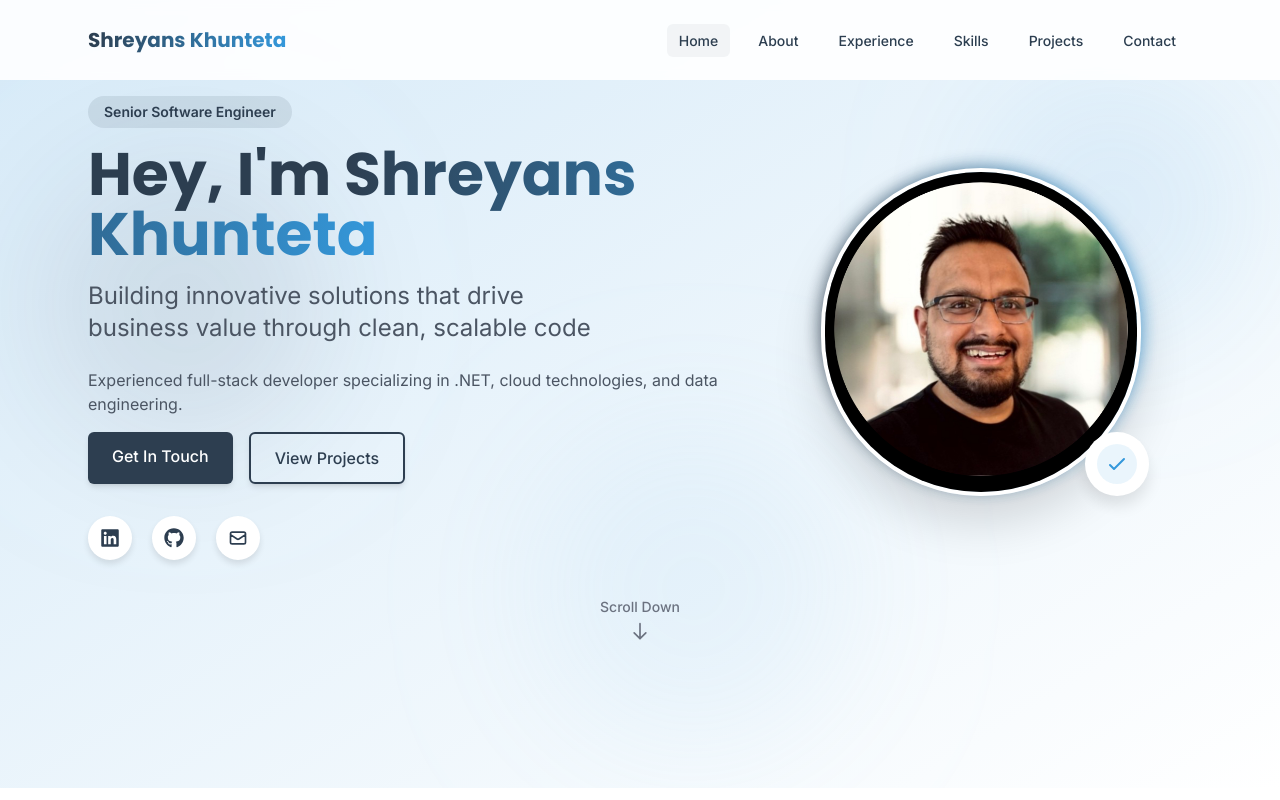
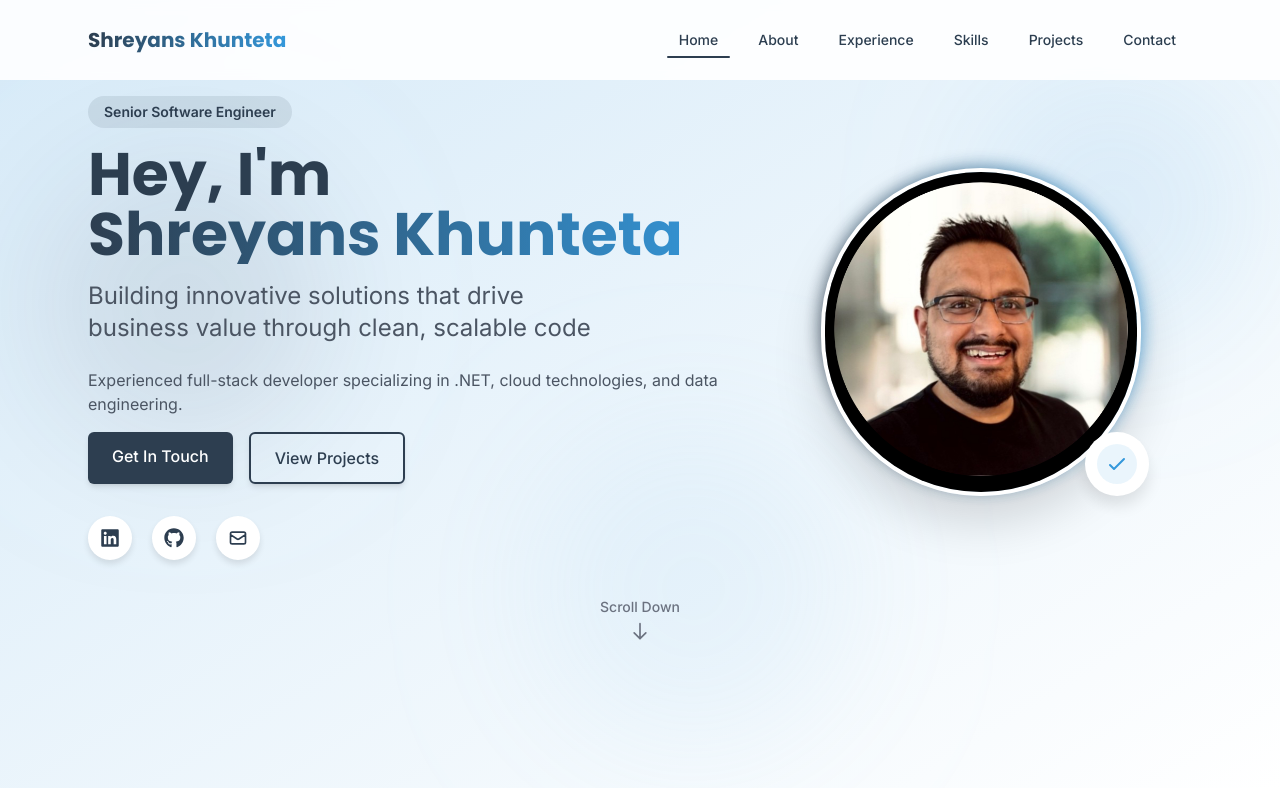
Before and after one commit to SKhunteta/PortfolioWebsite, a React (Vite) app: page / in a window 1280 px wide. Shown: the top 800 px of the page. Built offline with nearby package versions, Linux system fonts and the light colour scheme.

Commit message:
Fix: Improve navigation underlines and replace SK with full name throughout site

```diff
--- a/src/components/Footer.jsx
+++ b/src/components/Footer.jsx
@@ -15,9 +15,9 @@ const Footer = () => {
           <div>
             <a
               href="#home"
-              className="text-3xl font-bold font-display mb-4 inline-block"
+              className="text-xl font-bold font-display mb-4 inline-block"
             >
-              <span className="gradient-text">SK</span>
+              <span className="gradient-text">Shreyans Khunteta</span>
             </a>
             <p className="text-gray-300 mt-2 max-w-xs">
               Building innovative solutions that drive business value through
--- a/src/components/navbar.jsx
+++ b/src/components/navbar.jsx
@@ -75,13 +75,20 @@ const Navbar = () => {
               <li key={id}>
                 <a
                   href={`#${link}`}
-                  className={`px-3 py-2 rounded-md mx-1 text-sm font-medium transition-all duration-300 ${
+                  className={`px-3 py-2 rounded-md mx-1 text-sm font-medium inline-block transition-all duration-300 relative ${
                     activeSection === link
-                      ? "text-primary bg-primary/5"
-                      : "text-secondary hover:text-primary hover:bg-primary/5"
+                      ? "text-primary"
+                      : "text-secondary hover:text-primary"
                   }`}
                 >
                   {label}
+                  <span
+                    className={`absolute bottom-0 left-0 w-full h-0.5 rounded transition-all duration-300 ${
+                      activeSection === link
+                        ? "bg-primary scale-x-100"
+                        : "bg-transparent scale-x-0 hover:bg-primary/30 hover:scale-x-100"
+                    }`}
+                  ></span>
                 </a>
               </li>
             ))}
@@ -137,13 +144,18 @@ const Navbar = () => {
                   <a
                     onClick={() => setNav(false)}
                     href={`#${link}`}
-                    className={`block py-3 px-4 rounded-md transition-colors ${
+                    className={`block py-3 px-4 rounded-md transition-colors relative ${
                       activeSection === link
-                        ? "bg-primary/5 text-primary font-medium"
-                        : "text-secondary hover:bg-gray-light"
+                        ? "text-primary font-medium"
+                        : "text-secondary hover:text-primary"
                     }`}
                   >
                     {label}
+                    <span
+                      className={`absolute left-0 top-0 w-1 h-full rounded-l transition-all duration-300 ${
+                        activeSection === link ? "bg-primary" : "bg-transparent"
+                      }`}
+                    ></span>
                   </a>
                 </li>
               ))}
--- a/src/index.css
+++ b/src/index.css
@@ -82,7 +82,7 @@ body {
   }
 
   .gradient-text {
-    @apply text-transparent bg-clip-text bg-gradient-to-r from-primary to-accent;
+    @apply text-transparent bg-clip-text bg-gradient-to-r from-primary to-accent inline-block w-full;
   }
 
   .text-content {
```
